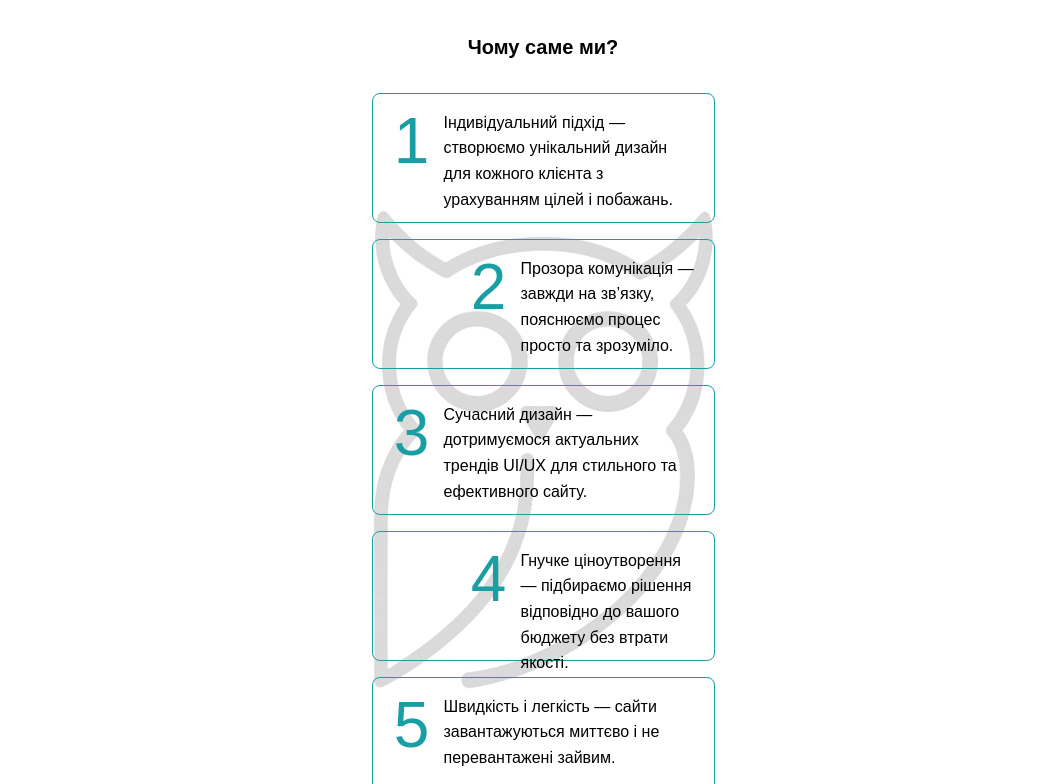
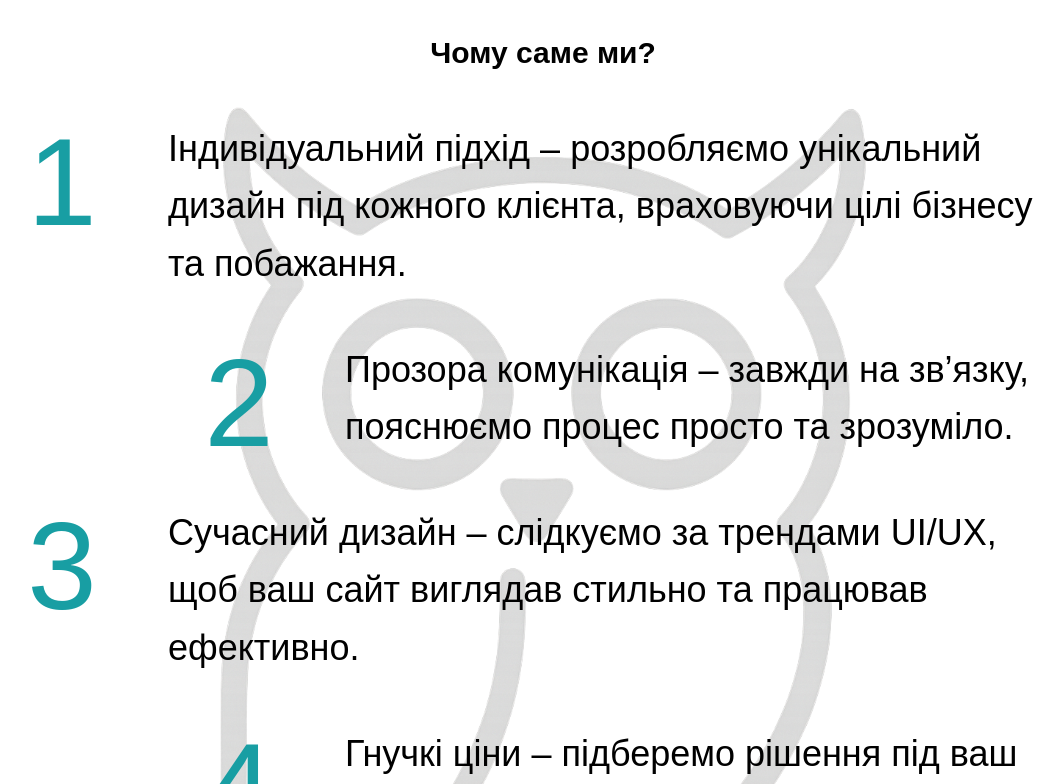
Before and after one commit to Ssovelich/owl-code, a React (Vite) app: page / in a window 1536 px wide. Shown: the part 4260-5044 px from the top of the page, without its empty margins (225-1289 px from the left). Built offline with nearby package versions, Linux system fonts and the light colour scheme; no server answers.

Commit message:
fix styles for advantages + fix text

```diff
--- a/public/locales/ua/advantages.json
+++ b/public/locales/ua/advantages.json
@@ -1,9 +1,9 @@
 {
   "items": [
-    "Індивідуальний підхід — створюємо унікальний дизайн для кожного клієнта з урахуванням цілей і побажань.",
-    "Прозора комунікація — завжди на зв’язку, пояснюємо процес просто та зрозуміло.",
-    "Сучасний дизайн — дотримуємося актуальних трендів UI/UX для стильного та ефективного сайту.",
-    "Гнучке ціноутворення — підбираємо рішення відповідно до вашого бюджету без втрати якості.",
-    "Швидкість і легкість — сайти завантажуються миттєво і не перевантажені зайвим."
+    "Індивідуальний підхід – розробляємо унікальний дизайн під кожного клієнта, враховуючи цілі бізнесу та побажання.",
+    "Прозора комунікація – завжди на зв’язку, пояснюємо процес просто та зрозуміло.",
+    "Сучасний дизайн – слідкуємо за трендами UI/UX, щоб ваш сайт виглядав стильно та працював ефективно.",
+    "Гнучкі ціни – підберемо рішення під ваш бюджет без втрати якості.",
+    "Швидкість та легкість – наші сайти завантажуються швидко й не перевантажені зайвими елементами."
   ]
 }
--- a/src/components/Advantages/Advantages.module.css
+++ b/src/components/Advantages/Advantages.module.css
@@ -61,11 +61,40 @@
 
 /* ==== TABLET (768px+) ==== */
 @media screen and (min-width: 744px) {
+  .title {
+    font-size: 30px;
+  }
+  .list {
+    gap: 16px;
+  }
+  .item {
+    gap: 38px;
+    padding: 16px 16px 16px 23px;
+    border: none;
+    width: 100%;
+    height: auto;
+  }
+  .number {
+    font-size: 125px;
+  }
+  .text {
+    font-size: 28px;
+  }
 }
 
 /* ==== DESKTOP (1440px+) ==== */
 @media screen and (min-width: 1440px) {
+  .list {
+    padding-left: 120px;
+    padding-right: 120px;
+  }
+  .item {
+    gap: 90px;
+  }
   .item:nth-child(even) {
-    padding-left: 100px;
+    padding-left: 200px;
+  }
+  .text {
+    font-size: 36px;
   }
 }
--- a/src/components/Consultation/Consultation.module.css
+++ b/src/components/Consultation/Consultation.module.css
@@ -121,7 +121,7 @@
 @media screen and (min-width: 744px) {
   .form {
     border-radius: 30px;
-    gap:34px;
+    gap: 34px;
     padding: 80px 50px;
   }
   .title {
@@ -161,7 +161,7 @@
 @media screen and (min-width: 1440px) {
   .form {
     border-radius: 40px;
-    gap:54px;
+    gap: 54px;
     padding: 96px 60px;
   }
   .title {
--- a/src/components/Services/Services.module.css
+++ b/src/components/Services/Services.module.css
@@ -32,7 +32,6 @@
   cursor: pointer;
   transition: all 0.4s ease;
 }
-
 .card::after {
   content: "";
   position: absolute;
@@ -79,7 +78,6 @@
   pointer-events: none;
   transition: all 0.3s ease;
 }
-
 .card:hover .arrow {
   border: 1px solid var(--accent);
   color: var(--accent);
```
Also changed, not shown: public/locales/en/advantages.json (+4 -4 lines). Lines whose indentation alone changed are shown as unchanged.
